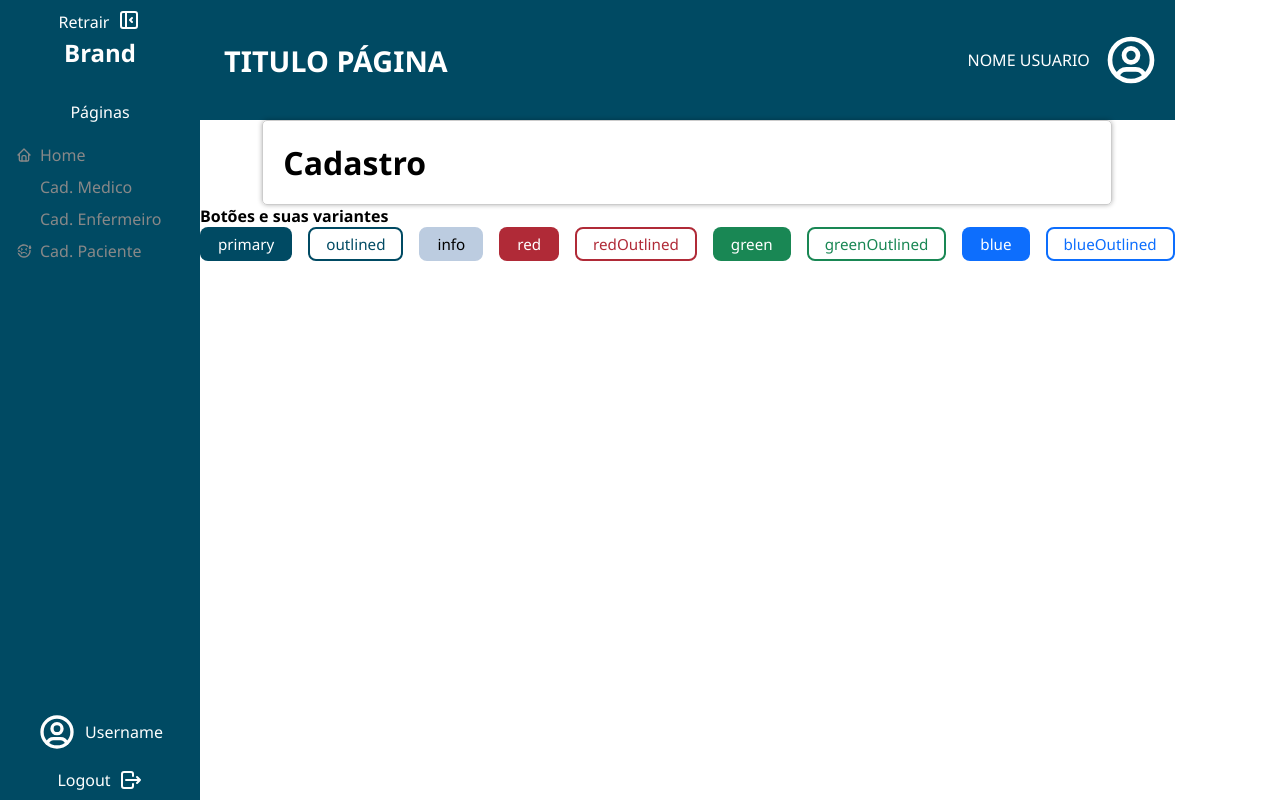
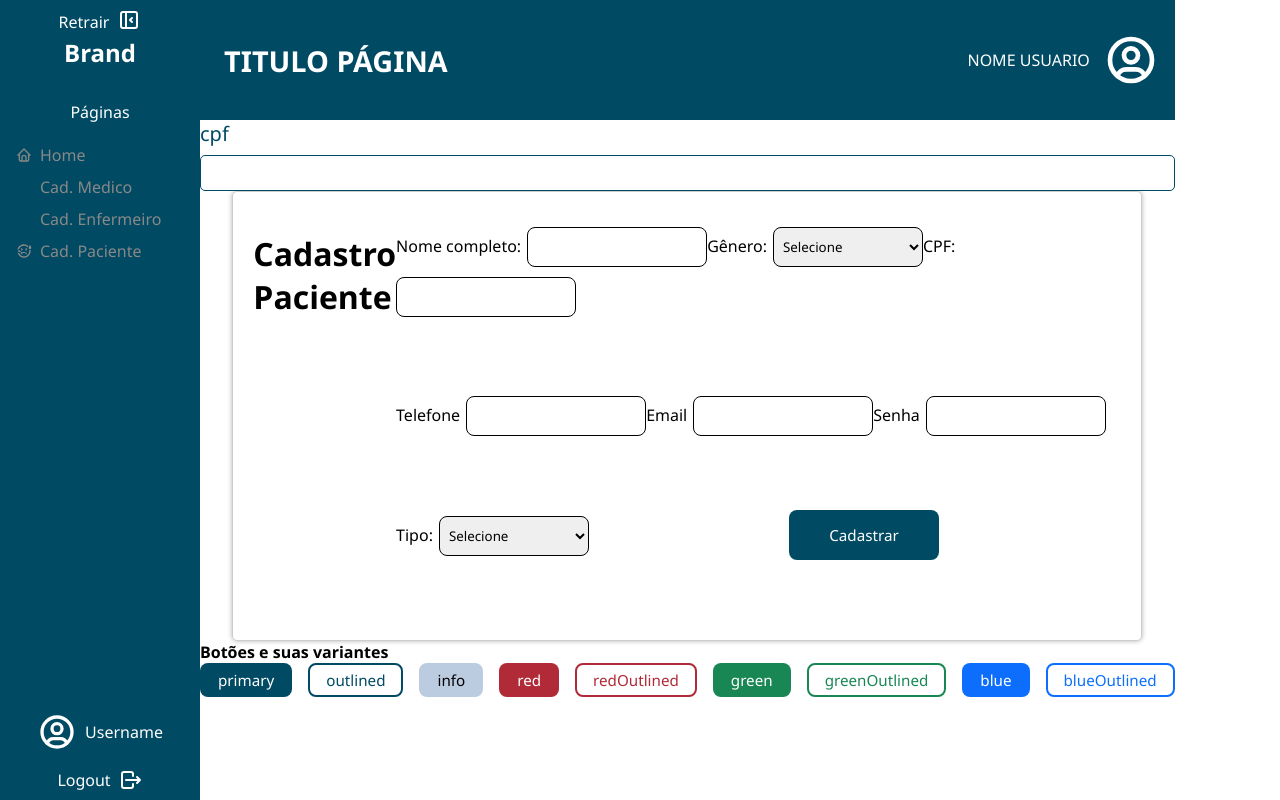
Before and after one commit to FullStack-Trindade/M3P-FrontEnd-Squad2, a React (Vite) app: page / in a window 1280 px wide. Built offline with nearby package versions, Linux system fonts and the light colour scheme; some icons are missing.

Commit message:
form component add inputs

```diff
--- a/package.json
+++ b/package.json
@@ -19,7 +19,7 @@
     "react-icons": "^4.11.0",
     "react-input-mask": "^2.0.4",
     "react-router-dom": "^6.16.0",
-    "styled-components": "^6.0.8",
+    "styled-components": "^6.1.0",
     "styled-theming": "^2.2.0"
   },
   "devDependencies": {
--- a/src/components/Form/Form.component.jsx
+++ /dev/null
@@ -1,16 +0,0 @@
-
-import PropTypes from 'prop-types'
-import StyledForm from './Form.style';
-
-export default function FormComponent ({title}){
-  return (
-    <StyledForm>
-        <h1>{title}</h1>
-
-    </StyledForm>
-  );
-}
-
-FormComponent.propTypes ={
-title: PropTypes.string,
-}
--- a/src/components/Form/Form.style.jsx
+++ b/src/components/Form/Form.style.jsx
@@ -1,20 +1,59 @@
 import styled from 'styled-components';
 import { Form } from 'react-bootstrap';
 
-const StyledForm = styled(Form)`
+
+export const StyledForm = styled(Form)`
   display:flex;
-  max-width: 850px;
-  max-height: 750px;
+  max-width: 910px;
+  height: 450px;
   margin: 0 auto;
   padding: 20px;
   border: 1px solid #ccc;
   border-radius: 5px;
   box-shadow: 0px 0px 5px rgba(0, 0, 0, 0.3);
   transition: box-shadow 0.6s;
+ justify-content: center;
 
   &:hover {
-    box-shadow: 0px 0px 5px rgba(0, 0, 257, 0.4);
+    box-shadow: 0px 0px 5px rgba(0, 0, 255, 0.4);
   }
+`
+export const Label = styled.label`
+
+  margin-right: 6px;
+
 `;
 
-export default StyledForm;
+export const Input = styled.input`
+  margin: 5px 0;
+  padding: 5px;
+  width: 180px;
+  height: 40px;
+  border-radius: 8px;
+  border: 1px solid;
+  gap: 10px;
+  `;
+
+export const Select = styled.select`
+  margin: 5px 0;
+  padding: 5px;
+  width: 150px;
+  height: 40px;
+  border-radius: 8px;
+  border: 1px solid;
+  gap: 10px;
+`;
+export const GroupForm = styled.div`
+    margin-top: 10px;
+    display: flex;
+    flex-direction: row;
+    flex-wrap: wrap;
+    gap: 10px;
+    justify-content: space-between;
+    align-content: stretch;
+`
+export const titulo = styled.h1`
+width: 200px;
+height: 350px;
+margin-top: 20px;
+`
--- /dev/null
+++ b/src/components/Form/FormComponent.jsx
@@ -0,0 +1,128 @@
+import { useState } from "react";
+import PropTypes from "prop-types";
+import * as Styled from "./Form.style";
+import { Btn } from "../Button/button.style";
+import { Row } from "react-bootstrap";
+
+export default function FormComponent({ title }) {
+  const options = ["Médico", "Administrador", "Enfermeiro"];
+
+  const [formData, setFormData] = useState({
+    nome: "",
+    genero: "",
+    cpf: "",
+    telefone: "",
+    email: "",
+    senha: "",
+    tipo: "",
+  });
+
+  const handleChange = (e) => {
+    const { name, value } = e.target;
+    setFormData({
+      ...formData,
+      [name]: value,
+    });
+  };
+
+  const handleSubmit = (e) => {
+    e.preventDefault();
+    const newErrors = {};
+
+    if (formData.nome.length < 8 || formData.nome.length > 64) {
+      newErrors.nome = "Nome deve ter entre 8 e 64 caracteres";
+    }
+
+    if (formData.tipo === "") {
+      newErrors.tipo = "Selecione um tipo de usuário";
+    }
+  };
+  return (
+    <>
+      <Styled.StyledForm onSubmit={handleSubmit}>
+        <Styled.titulo>{title}</Styled.titulo>
+        <Styled.GroupForm>
+          <Row>
+          <Styled.Label>Nome completo:</Styled.Label>
+          <Styled.Input
+            type="text"
+            name="nome"
+            value={formData.nome}
+            onChange={handleChange}
+          />
+
+          <Styled.Label>Gênero:</Styled.Label>
+          <Styled.Select
+            name="genero"
+            value={formData.genero}
+            onChange={handleChange}
+          >
+            <option value="">Selecione</option>
+            <option value="Masculino">Masculino</option>
+            <option value="Feminino">Feminino</option>
+          </Styled.Select>
+
+          <Styled.Label>CPF:</Styled.Label>
+          <Styled.Input
+            type="text"
+            name="cpf"
+            value={formData.cpf}
+            onChange={handleChange}
+          />
+</Row>
+<Row>
+          <Styled.Label> Telefone</Styled.Label>
+          <Styled.Input
+            type="tel"
+            name="telefone"
+            value={formData.telefone}
+            onChange={handleChange}
+          />
+
+          <Styled.Label>Email</Styled.Label>
+          <Styled.Input
+            type="email"
+            name="email"
+            value={formData.email}
+            onChange={handleChange}
+          />
+
+          <Styled.Label>Senha</Styled.Label>
+          <Styled.Input
+            type="password"
+            name="senha"
+            value={formData.senha}
+            onChange={handleChange}
+          />
+</Row>
+<Row>
+          <Styled.Label>Tipo:</Styled.Label>
+          <Styled.Select
+            name="tipo"
+            value={formData.tipo}
+            onChange={handleChange}
+          >
+            <option value="">Selecione</option>
+            {options.map((option) => (
+              <option key={option} value={option}>
+                {option}
+              </option>
+            ))}
+          </Styled.Select>
+          <Btn variant="primary" style={{ width: "150px", height: "50px", marginLeft: "200px"}}>
+          Cadastrar
+        </Btn>
+        </Row>
+        </Styled.GroupForm>
+
+
+      </Styled.StyledForm>
+    </>
+  );
+}
+
+FormComponent.propTypes = {
+  title: PropTypes.string,
+  label: PropTypes.string,
+  type: PropTypes.string,
+};
--- a/src/layouts/Layout.jsx
+++ b/src/layouts/Layout.jsx
@@ -4,7 +4,9 @@ import { ToolbarTituloProvider } from "../contexts/ToolbarTitulo/ToolbarTitulo.c
 import InputComponent from "../components/Input/Input.component";
 import SidebarComponent from "../components/Sidebar/Sidebar.component";
 import ModalComponent from "../components/Modal/Modal.component";
-import FormComponent from "../components/Form/Form.component";
+import FormComponent from "../components/Form/FormComponent";
+
+
 
 export default function Layout() {
   return (
@@ -15,14 +17,13 @@ export default function Layout() {
           <div>
             <ToolbarComponent />
 
-            <FormComponent title={"Cadastro"}>
-              <InputComponent
+             <InputComponent
                 type="text"
                 id="ss"
                 mask="999.999.999-99"
                 label="cpf"
             />
-            </FormComponent>
+             <FormComponent title={"Cadastro Paciente"}/>
 
             <h4>Botões e suas variantes</h4>
             <div style={{ display: "flex", gap: "1rem" }}>
```
Also changed, not shown: 1 other file (tests, documents, lock files or other folders).
